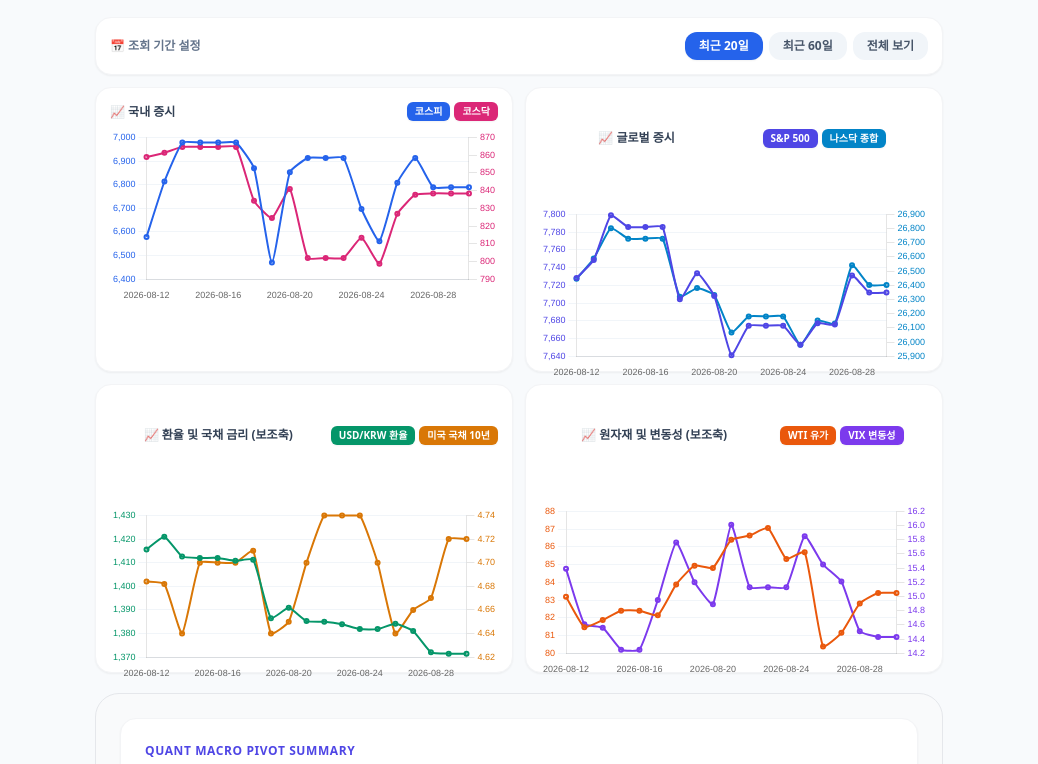
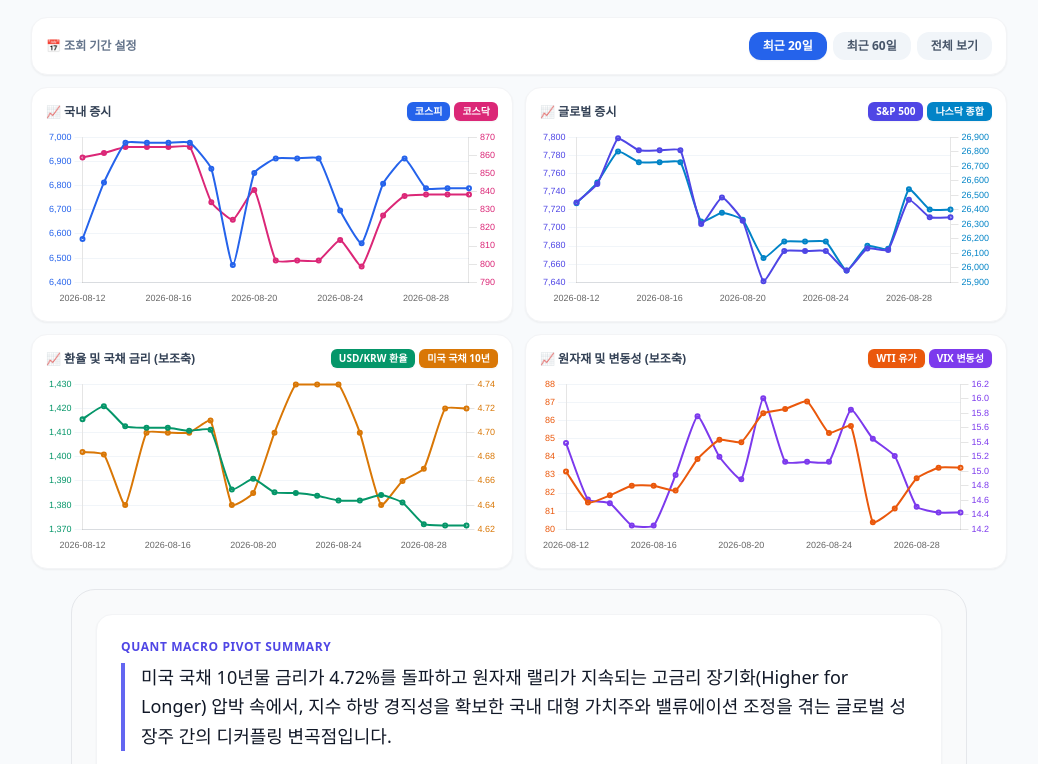
Before and after one commit to lkj9980/quant-dashboard, a plain HTML site: page history/2026-08-31 15:55.html in a window 1280 px wide. Shown: the part 109-873 px from the top of the page, without its empty margins (121-1159 px from the left). Drawn offline with nearby package versions, Linux system fonts and the light colour scheme.

Commit message:
Update 2026-08-31 15:55.html

```diff
--- a/history/2026-08-31 15:55.html
+++ b/history/2026-08-31 15:55.html
@@ -10,7 +10,7 @@
     <!-- Chart.js CDN -->
     <script src="https://cdn.jsdelivr.net/npm/chart.js"></script>
 </head>
-<body class="bg-slate-50 text-slate-800 p-4 sm:p-6 max-w-4xl mx-auto">
+<body class="bg-slate-50 text-slate-800 p-4 sm:p-6 max-w-5xl mx-auto">
     <!-- Top Title Area -->
     <header class="mb-5 mt-2 flex justify-between items-center flex-wrap gap-3">
         <div>
@@ -24,7 +24,7 @@
         </div>
     </header>
 
-    <!-- 메인 콘텐츠 영역 (시원시원한 여백 확보) -->
+    <!-- 메인 콘텐츠 영역 -->
     <main class="space-y-5">
 
         <!-- 디버그 뷰어 박스 -->
@@ -43,50 +43,53 @@
                 </div>
             </div>
 
+            <!-- 차트 4개 그리드 레이아웃 (공백 원천 차단형 높이 고정 적용) -->
             <div class="grid grid-cols-1 md:grid-cols-2 gap-3">
-                <div class="bg-white p-3.5 rounded-2xl shadow-sm border border-gray-100 space-y-2">
-                    <div class="flex justify-between items-center flex-wrap gap-1">
+
+                <!-- 1. 국내 증시 -->
+                <div class="bg-white p-3.5 rounded-2xl shadow-sm border border-gray-100 flex flex-col" style="height: 235px;">
+                    <div class="flex justify-between items-center flex-wrap gap-1 mb-2">
                         <h2 class="text-xs font-bold text-slate-700">📈 국내 증시</h2>
                         <div id="chips-domestic" class="flex items-center gap-1"></div>
                     </div>
-
-                    <div class="relative w-full" style="height: 175px;">
-                        <canvas id="chartDomestic"></canvas>
+                    <div class="relative w-full flex-grow">
+                        <canvas id="chartDomestic" class="absolute inset-0 w-full h-full"></canvas>
                     </div>
                 </div>
 
-                <div class="bg-white p-3.5 rounded-2xl shadow-sm border border-gray-100 space-y-2">
-                    <div class="flex justify-between items-center flex-wrap gap-1">
+                <!-- 2. 글로벌 증시 -->
+                <div class="bg-white p-3.5 rounded-2xl shadow-sm border border-gray-100 flex flex-col" style="height: 235px;">
+                    <div class="flex justify-between items-center flex-wrap gap-1 mb-2">
                         <h2 class="text-xs font-bold text-slate-700">📈 글로벌 증시</h2>
                         <div id="chips-global" class="flex items-center gap-1"></div>
                     </div>
-
-                    <div class="relative w-full" style="height: 175px;">
-                        <canvas id="chartGlobal"></canvas>
+                    <div class="relative w-full flex-grow">
+                        <canvas id="chartGlobal" class="absolute inset-0 w-full h-full"></canvas>
                     </div>
                 </div>
 
-                <div class="bg-white p-3.5 rounded-2xl shadow-sm border border-gray-100 space-y-2">
-                    <div class="flex justify-between items-center flex-wrap gap-1">
+                <!-- 3. 환율 및 국채 금리 (보조축) -->
+                <div class="bg-white p-3.5 rounded-2xl shadow-sm border border-gray-100 flex flex-col" style="height: 235px;">
+                    <div class="flex justify-between items-center flex-wrap gap-1 mb-2">
                         <h2 class="text-xs font-bold text-slate-700">📈 환율 및 국채 금리 (보조축)</h2>
                         <div id="chips-macro" class="flex items-center gap-1"></div>
                     </div>
-
-                    <div class="relative w-full" style="height: 175px;">
-                        <canvas id="chartMacro"></canvas>
+                    <div class="relative w-full flex-grow">
+                        <canvas id="chartMacro" class="absolute inset-0 w-full h-full"></canvas>
                     </div>
                 </div>
 
-                <div class="bg-white p-3.5 rounded-2xl shadow-sm border border-gray-100 space-y-2">
-                    <div class="flex justify-between items-center flex-wrap gap-1">
+                <!-- 4. 원자재 및 변동성 (보조축) -->
+                <div class="bg-white p-3.5 rounded-2xl shadow-sm border border-gray-100 flex flex-col" style="height: 235px;">
+                    <div class="flex justify-between items-center flex-wrap gap-1 mb-2">
                         <h2 class="text-xs font-bold text-slate-700">📈 원자재 및 변동성 (보조축)</h2>
                         <div id="chips-commodity" class="flex items-center gap-1"></div>
                     </div>
-
-                    <div class="relative w-full" style="height: 175px;">
-                        <canvas id="chartCommodity"></canvas>
+                    <div class="relative w-full flex-grow">
+                        <canvas id="chartCommodity" class="absolute inset-0 w-full h-full"></canvas>
                     </div>
                 </div>
+
             </div>
         </div>
 
```
Lines whose indentation alone changed are shown as unchanged.
